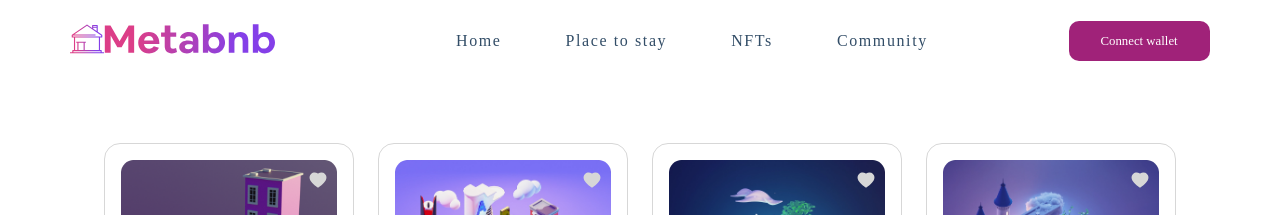
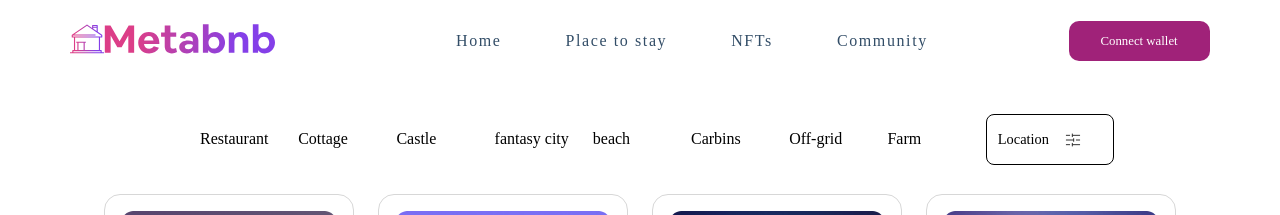
Before and after one commit to Jcolejeff/HNG-FRONTEND-TASK-3, a React (Create React App) app: page /place-to-stay in a window 1280 px wide. Shown: the top 215 px of the page. Built offline with nearby package versions, Linux system fonts and the light colour scheme; a web font is replaced by a local one.

Commit message:
fix:fixed navbar for mobile on place to stay page

```diff
--- a/package.json
+++ b/package.json
@@ -13,6 +13,7 @@
 		"normalize.css": "^8.0.1",
 		"react": "^18.2.0",
 		"react-dom": "^18.2.0",
+		"react-dropdown": "^1.11.0",
 		"react-helmet": "^6.1.0",
 		"react-icons": "^4.4.0",
 		"react-lazy-load-image-component": "1.5.1",
--- a/src/pages/PlaceToStay.js
+++ b/src/pages/PlaceToStay.js
@@ -1,9 +1,54 @@
 import styled from "styled-components";
 import { Featured, Footer } from "../components";
 import { PlaceToBeItems } from "../data";
+import filterSvg from "../images/filter.svg";
+
+import Dropdown from "react-dropdown";
+import "react-dropdown/style.css";
 const NftPage = () => {
+	const options = [
+		"Restaurant",
+		"Cottage",
+		"Castle",
+		"Fantasy city",
+		"beach",
+		"Carbins",
+		"Off-grid",
+	];
+	const defaultOption = "filter";
 	return (
 		<Wrapper>
+			<div className="Container">
+				<div className="filters">
+					<ul className="list">
+						<li>Restaurant</li>
+						<li>Cottage</li>
+						<li>Castle</li>
+						<li>fantasy city</li>
+						<li>beach</li>
+						<li>Carbins</li>
+						<li>Off-grid</li>
+
+						<li>Farm</li>
+					</ul>
+					<div className="sort">
+						<div>Location</div>
+						<img src={filterSvg} alt="" />
+					</div>
+				</div>
+			</div>
+			<section className="mobile">
+				<Dropdown
+					options={options}
+					value={defaultOption}
+					placeholder="Select an option"
+				/>
+				<div className="sort">
+					<div>Location</div>
+					<img src={filterSvg} alt="" />
+				</div>
+			</section>
+
 			<Featured nftItems={PlaceToBeItems}></Featured>
 			<Footer />
 		</Wrapper>
@@ -13,5 +58,45 @@ const NftPage = () => {
 const Wrapper = styled.main`
 	height: 100vh;
 	padding-block: 2rem;
+	.mobile {
+		display: flex;
+		justify-content: space-around;
+	}
+	.Container {
+		display: none;
+		width: 75%;
+		margin-inline: auto;
+	}
+	.filters {
+		display: grid;
+		grid-template-columns: 86% 8rem;
+	}
+	.list {
+		display: grid;
+		grid-template-columns: repeat(auto-fit, minmax(15px, 1fr));
+		list-style: none;
+	}
+	.sort {
+		display: flex;
+		align-items: center;
+		border-radius: 0.5rem;
+		border: 0.4px solid black;
+		cursor: pointer;
+		padding-inline: 0.7rem;
+		padding-block: 0.3rem;
+		font-size: 0.9rem;
+		img {
+			width: 1rem;
+			margin-inline-start: 1rem;
+		}
+	}
+	@media (min-width: 1000px) {
+		.Container {
+			display: block;
+		}
+		.mobile {
+			display: none;
+		}
+	}
 `;
 export default NftPage;
```
Also changed, not shown: src/images/filter.svg (added), 1 other file (tests, documents, lock files or other folders).
